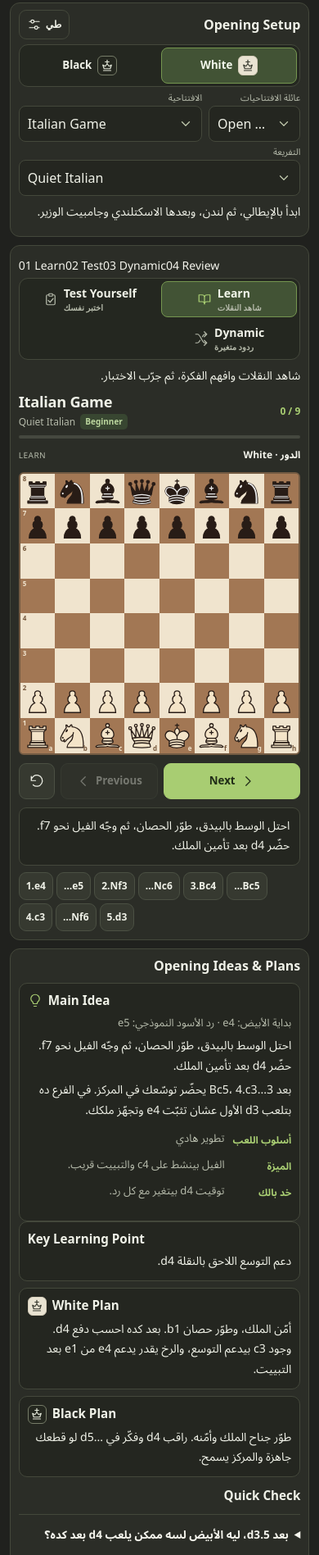
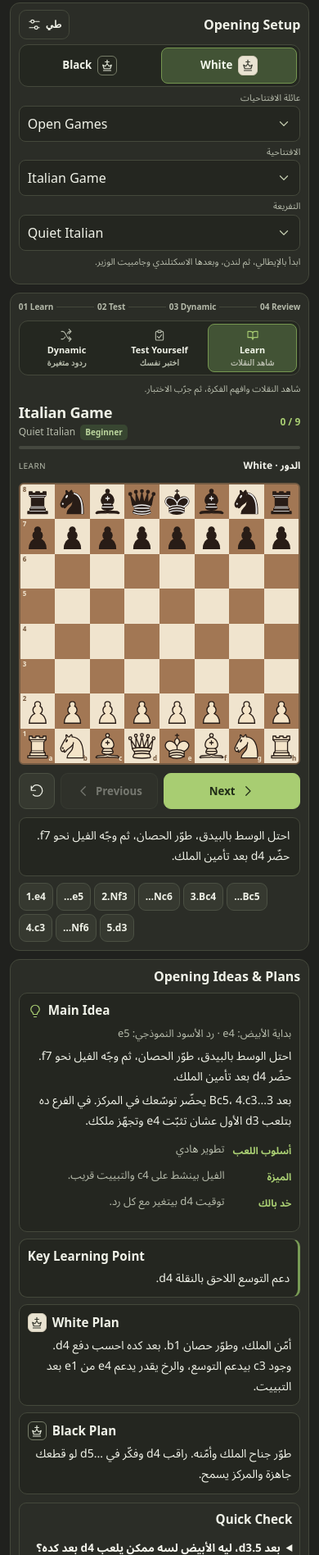
Before and after one commit to hossamelantary92-afk/Chess, a website: page opening-mastery.html in a window 390 px wide. Shown: the part 103-2000 px from the top of the page at 82% size. Drawn offline with Linux system fonts and the light colour scheme.

Commit message:
Style learning stages, dynamic mode and mistake review for mobile

```diff
--- a/opening-mastery.css
+++ b/opening-mastery.css
@@ -204,3 +204,37 @@
 .mastery-page .mastery-active{margin-bottom:7px}
 }
 @media(max-width:350px){.mastery-page .mastery-modes button{gap:4px}.mastery-page .mastery-modes button strong{font-size:12px}.mastery-extra a{font-size:11px}}
+
+/* v6: learning progression, compact three-mode navigation and review */
+.mastery-page .mastery-route{display:flex;align-items:center;justify-content:space-between;gap:4px;font:600 10px/1.3 system-ui;color:var(--om-muted);margin:0 0 10px}
+.mastery-route i{flex:1;height:1px;background:var(--om-edge)}
+.mastery-route span{white-space:nowrap}
+.mastery-page .mastery-training .mastery-modes{grid-template-columns:repeat(3,minmax(0,1fr));gap:4px}
+.mastery-page .mastery-training .mastery-modes button{min-width:0;min-height:53px;gap:3px;padding:5px 3px;flex-direction:column}
+.mastery-page .mastery-training .mastery-modes button span{gap:2px;text-align:center}
+.mastery-page .mastery-training .mastery-modes button small{text-align:center;font-size:10px}
+.mastery-page .mastery-training .mastery-modes button strong{font-size:clamp(10px,2.8vw,13px);white-space:nowrap}
+.mastery-page .mastery-training .mastery-modes button svg{width:16px;height:16px}
+.mastery-page .mode-guide,.mastery-page .learning-order-note{font-size:11px!important;color:var(--om-muted)!important;line-height:1.55!important;margin:5px 0 10px!important}
+.mastery-page #setup-fields .mastery-fields{grid-template-columns:minmax(0,1fr) minmax(0,2fr)}
+.mastery-page #setup-fields #first-move-field{grid-column:1;grid-row:1}
+.mastery-page #setup-fields #family-field{grid-column:2;grid-row:1}
+.mastery-page #setup-fields #first-move-field[hidden]+#family-field{grid-column:1/-1}
+.mastery-page #setup-fields #opening-label{grid-column:1/-1;grid-row:auto}
+.mastery-page #setup-fields #line-field{grid-column:1/-1;grid-row:auto}
+.mastery-page #setup-fields #opening-label select:disabled{opacity:.75}
+.mastery-page #setup-fields .field-caption{font-size:11px}
+#key-point-card{margin-top:8px;border-inline-start:3px solid #789b55}
+.mastery-quick-check{border:1px solid var(--om-edge);border-radius:9px;padding:9px;margin-top:10px}
+.mastery-page .mastery-quick-check h3{margin:0}
+.mastery-page .mastery-quick-check details{margin:0;border:0}
+.session-result{border:1px solid #668649;background:#30392a;border-radius:10px;padding:10px;margin-top:8px}
+.session-result strong{color:var(--om-accent);font-size:14px}
+.mastery-page .session-result button{margin:4px 0 0 5px;font-size:11px;min-height:40px}
+#review-items{display:grid;gap:6px}
+#review-items>div{display:flex;align-items:center;justify-content:space-between;gap:8px;border:1px solid var(--om-edge);border-radius:8px;padding:7px}
+#review-items>div>span{min-width:0;display:grid;gap:3px;direction:ltr;text-align:left}
+#review-items strong{font:600 12px/1.4 system-ui;overflow-wrap:anywhere}
+#review-items small{color:var(--om-muted);font:500 11px/1.4 system-ui}
+.mastery-page #review-items button{min-height:40px;padding:5px 9px;color:var(--om-accent)}
+.mastery-progress.dynamic-progress{background:repeating-linear-gradient(90deg,#4c623c 0 12px,#34392e 12px 18px)}
```
